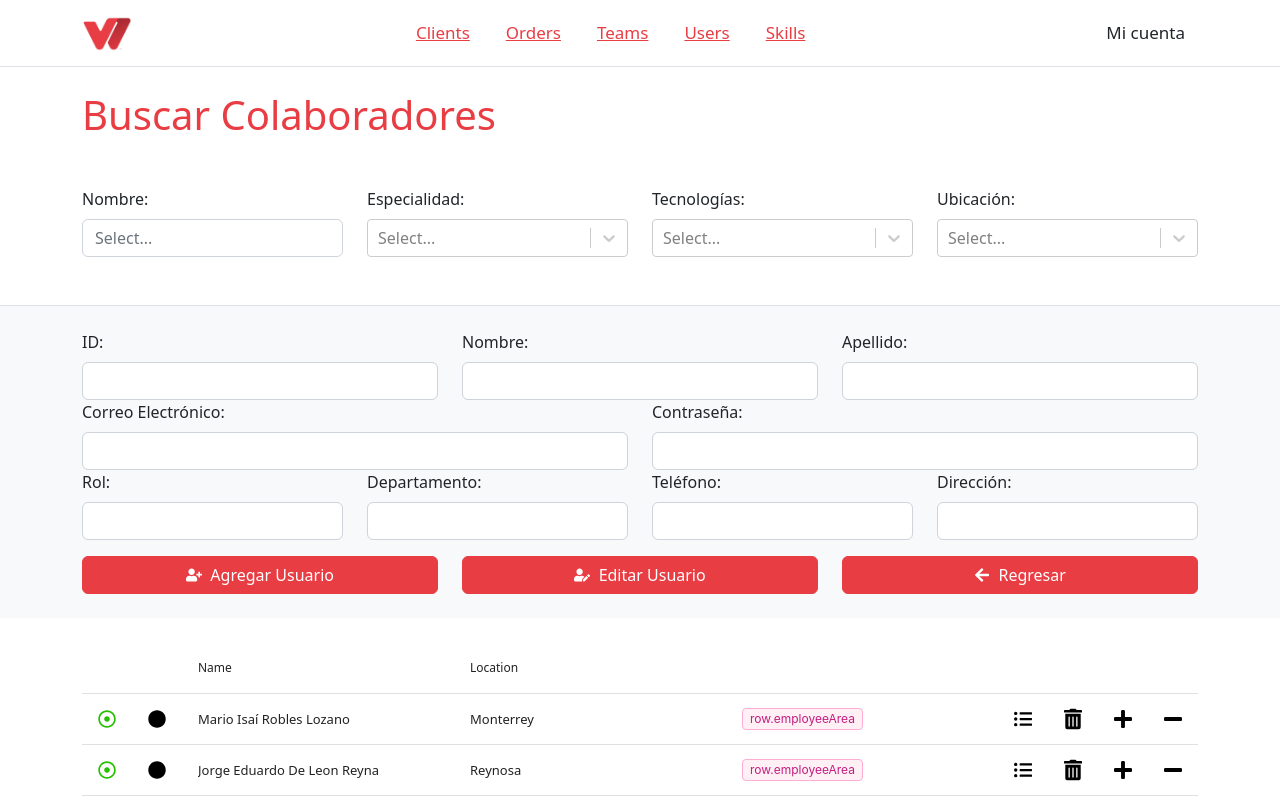
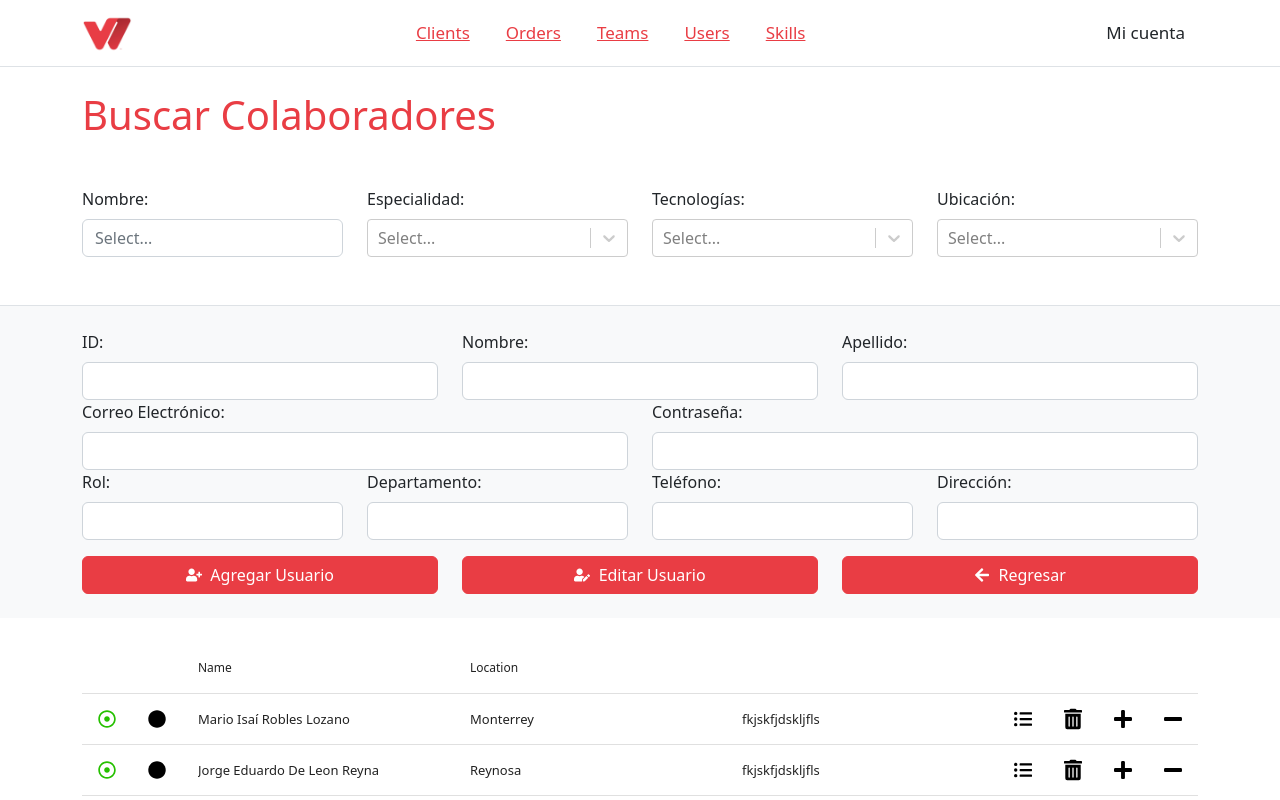
Before and after one commit to wizelineacademy/itesm-socioformador-ene-feb-2023-equipo-2, a Next.js app: page /admin/users in a window 1280 px wide. Shown: the top 800 px of the page. Built offline with nearby package versions, Linux system fonts and the light colour scheme.

Commit message:
bug-fix/library-antd-unistalled

```diff
--- a/package.json
+++ b/package.json
@@ -13,7 +13,6 @@
     "@patternfly/react-icons": "^4.93.6",
     "@patternfly/react-styles": "^4.92.6",
     "@types/node": "18.15.10",
-    "antd": "^5.4.0",
     "bootstrap": "^5.2.3",
     "next": "13.2.4",
     "react": "^18.2.0",
--- a/src/components/EmployeeCard.tsx
+++ b/src/components/EmployeeCard.tsx
@@ -6,9 +6,6 @@ import React, { Fragment, useState } from 'react';
 import * as FaIcons from 'react-icons/fa';
 import styles from './EmployeeCard.module.css';
 import DataTable, { TableColumn} from 'react-data-table-component';
-import { Divider, Space, Tag } from 'antd';
-
-
 
 interface CardProps {
   pageType: string;     //   listForAdmin, listForEmployee, addToOrder, OrderSummary
@@ -105,7 +102,7 @@ const EmployeeCard = (props: CardProps) => {
       {
         cell: (row) => (
           <Fragment>
-            <Tag color="magenta">row.employeeArea</Tag>
+            fkjskfjdskljfls
           </Fragment>
         ),
       },
--- a/src/pages/admin/users.tsx
+++ b/src/pages/admin/users.tsx
@@ -20,6 +20,7 @@ import * as FaIcons from "react-icons/fa";
 import EmployeeSearch from "@/components/EmployeeSearch";
 import EmployeeCard from "@/components/EmployeeCard";
 import Menu from "@/components/Menu";
+import { useHasMounted } from "@/components/useHasMounted";
 
 const users = () => {
   const [id, setId] = useState("");
@@ -38,11 +39,18 @@ const users = () => {
     // Aquí puedes agregar la lógica para enviar los datos del formulario al servidor
   };
 
+  // useHasMounted.tsx ensures correct server-side rendering in Next.JS when using the react-select library.
+  // For more information, refer to the file inside src/components/useHasMounted.tsx.
+  const hasMounted = useHasMounted();
+  if (!hasMounted) {
+    return null;
+  }
+
   return (
     <>
       <Menu titulo={"Buscar Colaboradores"} descripcion={" "} />
       <EmployeeSearch />
-    {/* componente con los inputs de generar perfil */}
+      {/* componente con los inputs de generar perfil */}
       <div className="bg-light pt-4 pb-4 border-top">
         <div className="container">
           <div className="row">
@@ -194,7 +202,7 @@ const users = () => {
           </div>
         </div>
       </div>
-      <EmployeeCard pageType={'showAll'}/>
+      <EmployeeCard pageType={"showAll"} />
     </>
   );
 };
--- a/src/pages/colaboradores/generar-perfil.tsx
+++ b/src/pages/colaboradores/generar-perfil.tsx
@@ -3,8 +3,12 @@
 import React, { useState, useEffect } from "react";
 import * as FaIcons from "react-icons/fa";
 import Select from "react-select";
+import { Tab, Tabs } from "react-bootstrap";
 // Remeber to use ValueType and OptionTypeBase. It shows error but it works.
 // import Select, { ValueType, OptionTypeBase } from 'react-select';
+import styles from "@/generar-perfil.module.css"
+import EmployeeSearch from "@/components/EmployeeSearch";
+import EmployeeCard from "@/components/EmployeeCard";
 import Menu from "@/components/Menu";
 import { useHasMounted } from "@/components/useHasMounted";
 
@@ -63,6 +67,7 @@ const generarPerfil: React.FC = () => {
   return (
     <>
       <Menu titulo={"Buscar Colaboradores"} descripcion={" "} />
+      <EmployeeSearch />
       <div className="container">
         {/* Experience input field */}
         <label className="form-label">
```
Also changed, not shown: 1 other file (tests, documents, lock files or other folders).
